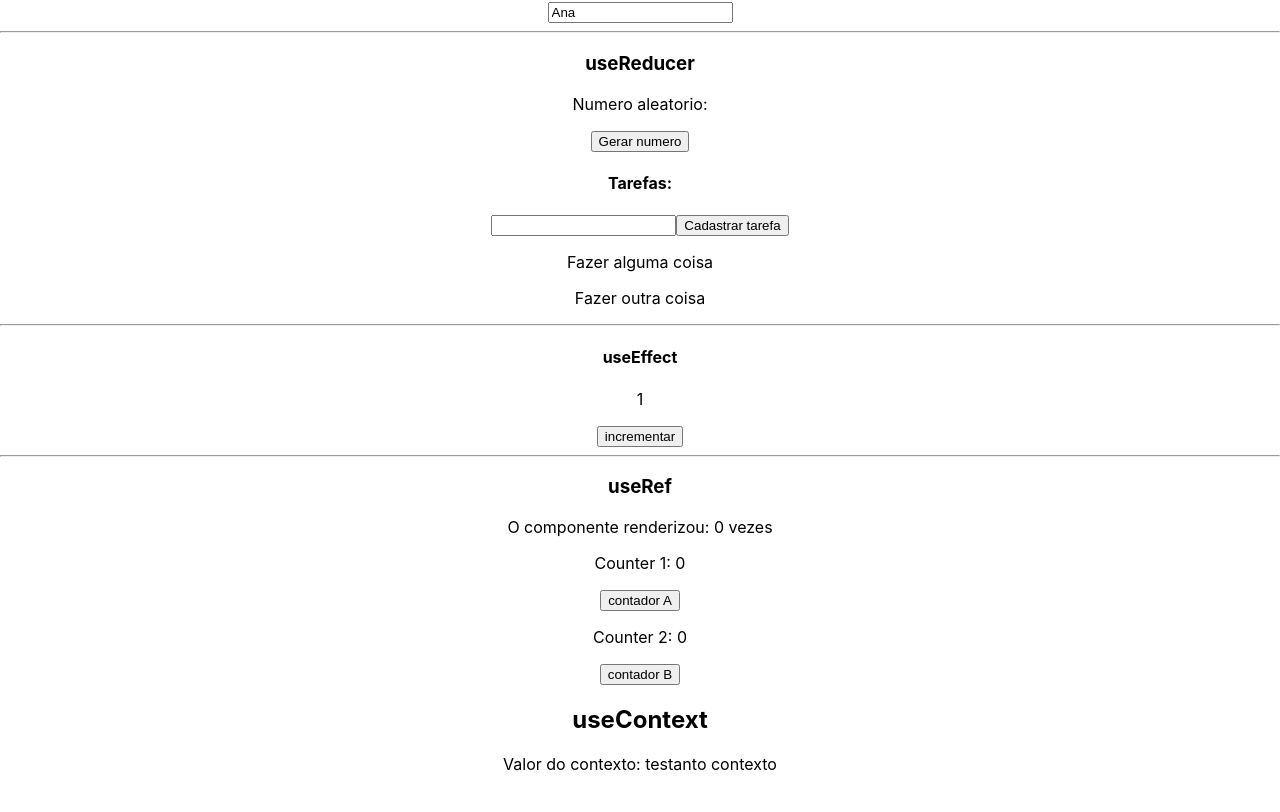
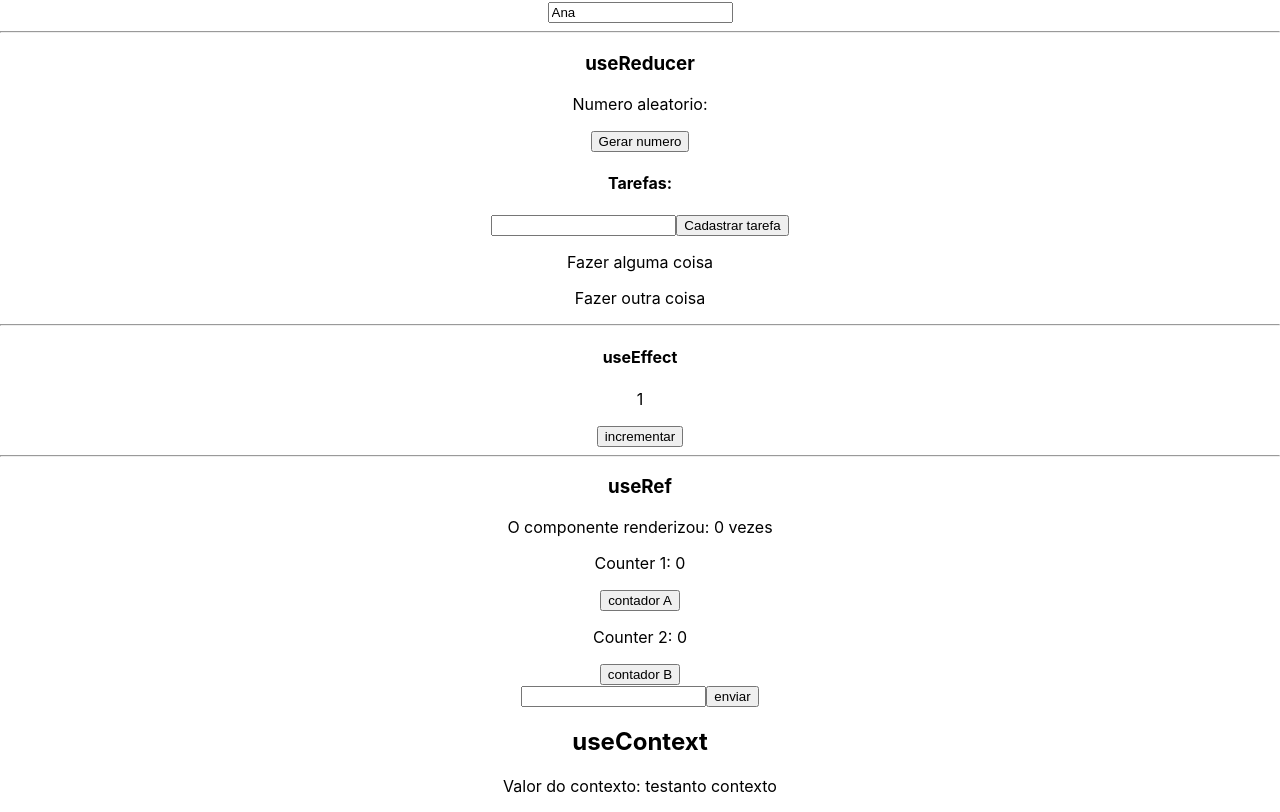
Before and after one commit to maikonsm7/reacthooks, a React (Create React App) app: page / in a window 1280 px wide. Shown: the part 261-1073 px from the top of the page. Before the commit the page ends 1051 px from the top, so only its background shows below. Built offline with nearby package versions, Linux system fonts and the light colour scheme.

Commit message:
update useRef

```diff
--- a/src/components/HookUseRef.jsx
+++ b/src/components/HookUseRef.jsx
@@ -5,9 +5,20 @@
     const [counterB, setCounterB] = useState(0)
 
     // e melhor usar o useRef dentro do useEffect, pois se usar o useState fica um loop infinito
+    // serve tambem para manipulacao do DOM, substitui o getElementById
+    // dar foco em um imput depois de enviar o relatorio (ou acessar todas as propriedade do elemento)
     useEffect(()=>{
         numberRef.current =  numberRef.current + 1
     })
+
+    // useRef e DOM
+    const inputRef = useRef()
+    const [text, setText] = useState('')
+    const handleSubmit = (e) => {
+        e.preventDefault()
+        setText('')
+        inputRef.current.focus()
+    }
     return(
         <div>
             <h3>useRef</h3>
@@ -16,6 +27,10 @@
             <button onClick={() => setCounter(counter + 1)}>contador A</button>
             <p>Counter 2: {counterB}</p>
             <button onClick={() => setCounterB(counterB + 1)}>contador B</button>
+        <form onSubmit={handleSubmit}>
+            <input type="text" ref={inputRef} value={text} onChange={e => setText(e.target.value)}/>
+            <button>enviar</button>
+        </form>
         </div>
     )
 }
```
